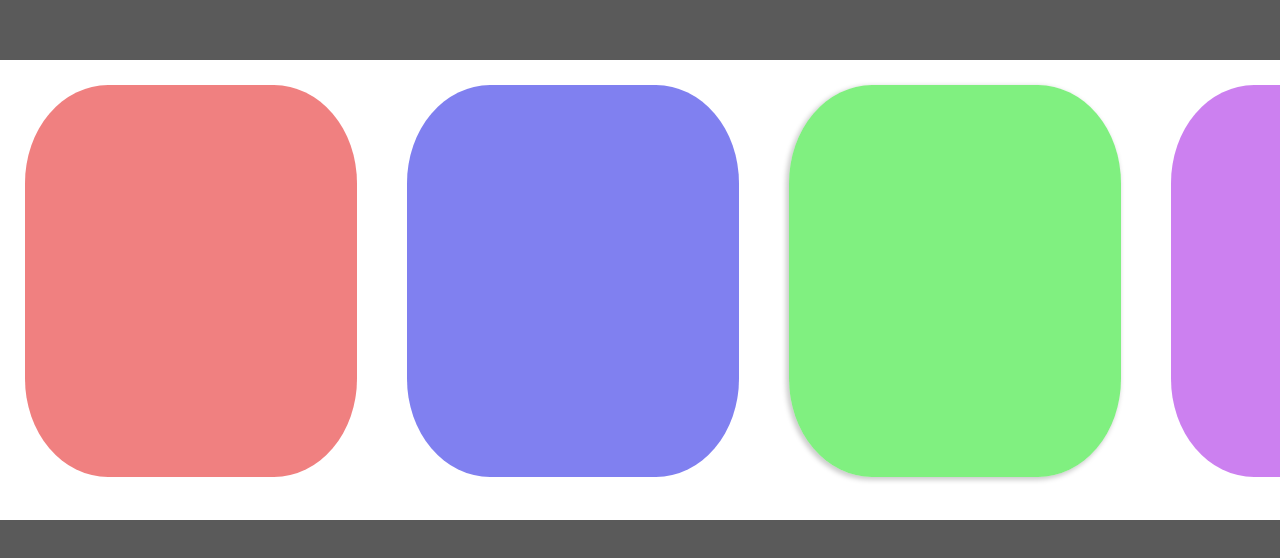
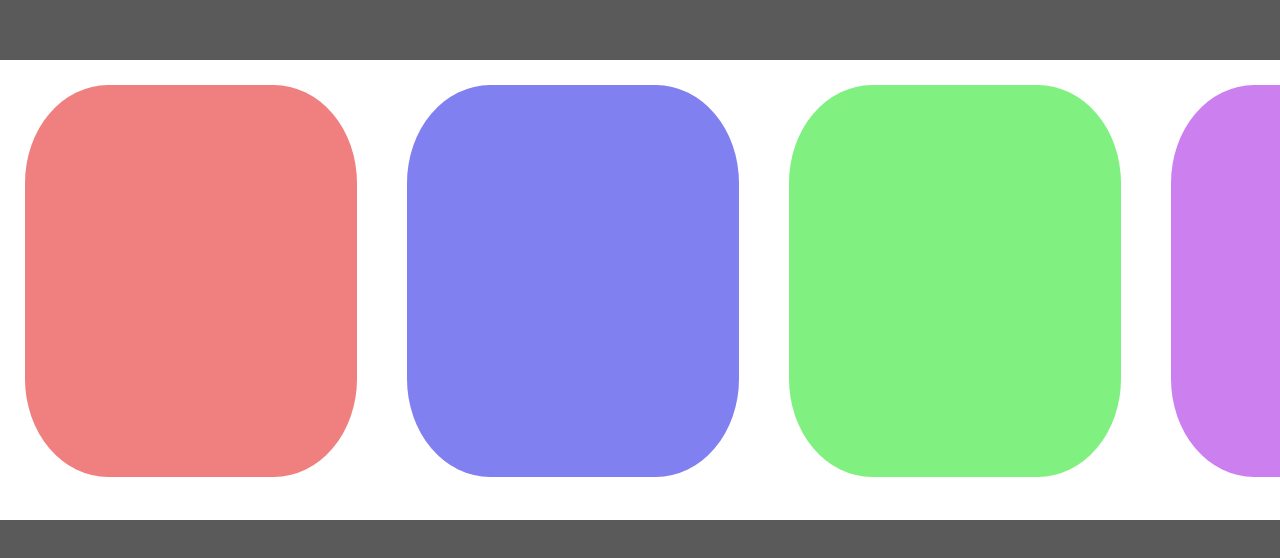
Before and after one commit to JosephNam/SOPA, a plain HTML site: page index.html in a window 1280 px wide. Shown: the part 140-698 px from the top of the page. Drawn offline with Linux system fonts and the light colour scheme.

Commit message:
Revert "auto scorlling works"
This reverts commit b63ee6f4ac14af91f6c9798f967320d35a7e1e4a.

```diff
--- a/index.html
+++ b/index.html
@@ -10,13 +10,13 @@
 
 				$(document).ready(function(){
 					count = $( "#main" ).children().length;
-					total_width = 350.0 * (count + .50);
+					total_width = 350.0 * (count + .5);
 					$("body").css("width", total_width + "px");
 					$(".wrapper").css("width", total_width + "px");
 					$("#main li").css("width", "300px");
 					$("#main li").css("margin", "25px");
-					pos = $(".me").position().left - 475;
-					$.scrollTo(pos, 2000, { easing:'easeOutExpo' });
+					alert(this.hash);
+					$.scrollTo("#me", 2000, { easing:'easeOutExpo' });
 				});
 
 			});
@@ -27,7 +27,7 @@
 			<ul class="main" id="main">
 				<li class="red filler"></li>
 				<li class="blue filler"></li>
-				<li class="green filler me"></li>
+				<li class="green filler" id="#me"></li>
 				<li class="yellow filler"></li>
 				<li class="red filler"></li>
 			</ul>
--- a/style.css
+++ b/style.css
@@ -27,11 +27,6 @@
 	height: calc(45vh);
 	display: inline-block;
 	padding: 1em;
-}
-
-.me
-{
-	box-shadow: -2px 2px 5px 1px #ccc;
 }
 
 .filler
```
